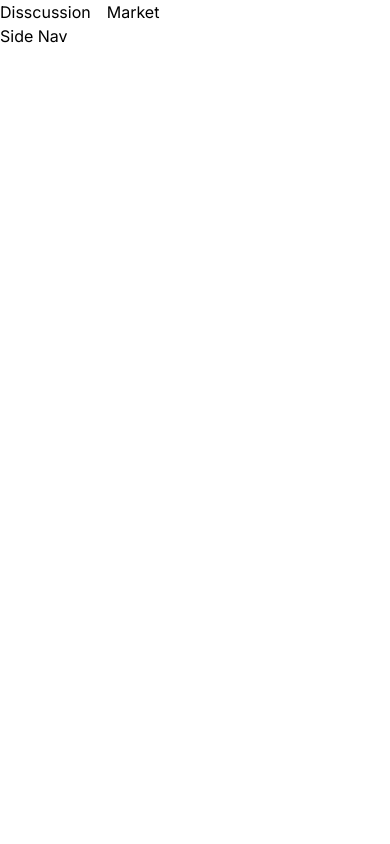
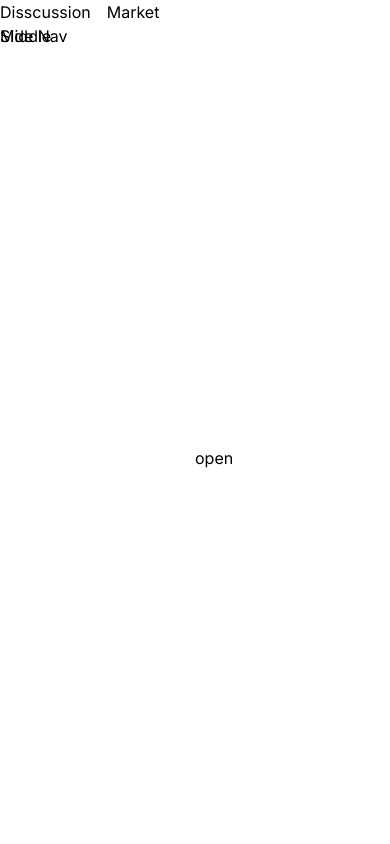
Before and after one commit to Shahidul-Islam-Jony/Go-India-Stocks-Task, a Next.js app: page / in a window 390 px wide. Both pictures are taken after a click on the button "open". Shown: the top 844 px of the page. Built offline with nearby package versions, Linux system fonts and the light colour scheme.

Commit message:
Mobile and desktop responsive perfectly done

```diff
--- a/src/app/page.js
+++ b/src/app/page.js
@@ -4,29 +4,26 @@ import Market from "@/Components/Market/Market";
 import SideNav from "@/Components/SideNav/SideNav";
 import { useState } from "react";
 
-const page = () => {
+const Home = () => {
   const [isSideOpen, setIsSideOpen] = useState(false);
   const [isDisscussionOpen, setDesscussionOpen] = useState(true);
   const [isMarketOpen, setMarketOpen] = useState(false);
 
-  const handleDisscussionOpen=()=>{
+  const handleDisscussionOpen = () => {
     setDesscussionOpen(true);
     setMarketOpen(false);
-  }
-  const handleMarketOpen=()=>{
+  };
+  const handleMarketOpen = () => {
     setMarketOpen(true);
     setDesscussionOpen(false);
-  }
+    setIsSideOpen(false);
+  };
 
   return (
     <div>
       <div className="flex gap-4 md:hidden">
-        <button onClick={() =>handleDisscussionOpen()}>
-          Disscussion
-        </button>
-        <button onClick={() => handleMarketOpen()}>
-          Market
-        </button>
+        <button onClick={() => handleDisscussionOpen()}>Disscussion</button>
+        <button onClick={() => handleMarketOpen()}>Market</button>
       </div>
       <div className="hidden md:flex">
         {isSideOpen && (
@@ -53,35 +50,33 @@ const page = () => {
       </div>
 
       {/* small devices */}
-      <div className="md:hidden">
+      <div className="">
+        <div className="relative flex md:hidden">
           {isSideOpen && (
-          <div className="md:w-2/12">
+            <div className="absolute z-50 w-1/2">
               <SideNav></SideNav>
             </div>
           )}
           {isDisscussionOpen && (
-          <div
-            className={`${
-              !isSideOpen && "md:w-8/12"
-            } md:w-7/12 relative min-h-screen`}
-          >
+            <div className="z-10 w-full relative min-h-screen">
               <Disscussion></Disscussion>
               <button
                 onClick={() => setIsSideOpen(!isSideOpen)}
-              className="absolute top-1/2"
+                className={`absolute top-1/2 ${isSideOpen&&'left-1/2'}`}
               >
                 open
               </button>
             </div>
           )}
           {isMarketOpen && (
-          <div className={`${!isSideOpen && "md:w-4/12"} md:w-3/12`}>
+            <div className="w-full">
               <Market></Market>
             </div>
           )}
         </div>
       </div>
+    </div>
   );
 };
 
-export default page;
+export default Home;
```
Lines whose indentation alone changed are shown as unchanged.
